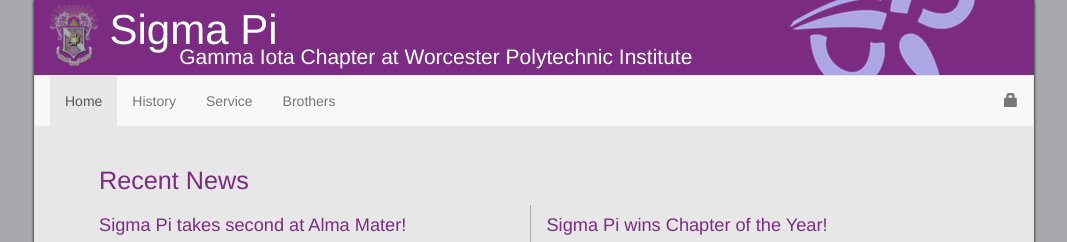
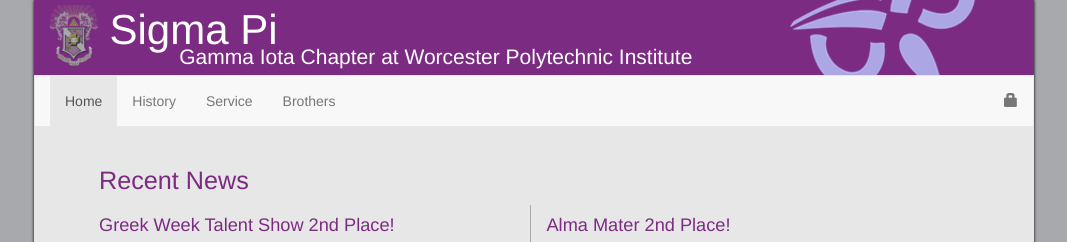
Before and after one commit to sdmoran/sigmapi-web, a Django app: page / in a window 1280 px wide. Shown: the top 242 px of the page, without its empty margins (106-1173 px from the left). Run offline with Django 3.2, Linux system fonts and the light colour scheme; some libraries are stand-ins or nearby versions.

Commit message:
Add Greek Week talent show video.

```diff
--- a/SigmaPi/PubSite/templates/home.html
+++ b/SigmaPi/PubSite/templates/home.html
@@ -16,7 +16,17 @@ Sigma Pi Gamma Iota
 	</h2>
 	<li>
 		<h4>
-			Sigma Pi takes second at Alma Mater!
+			Greek Week Talent Show 2nd Place!
+		</h4>
+		<iframe width="560" height="300" src="//www.youtube.com/embed/t0VNm6yLP_8" frameborder="0" allowfullscreen>
+		</iframe>
+		<p class="details">
+			Uptown Funk heroes save the day (2015)
+		</p>
+	</li>
+	<li class="separator">
+		<h4>
+			Alma Mater 2nd Place!
 		</h4>
 		<iframe width="560" height="300" src="//www.youtube.com/embed/3x9FrhKy1SY" frameborder="0" allowfullscreen>
 		</iframe>
@@ -24,18 +34,18 @@ Sigma Pi Gamma Iota
 			Sean Smith, Alexander Zitoli, and Michael Derryberry (2015)
 		</p>
 	</li>
-	<li class="separator">
+	<li>
 		<h4>
-			Sigma Pi wins Chapter of the Year!
+			Chapter of the Year!
 		</h4>
 		<img src="{% static "img/home/awards.JPG" %}">
 		<p class="details">
-			We also won awards for Most Improved Chapter, Outstanding Leadership Development, and Outstanding Risk Management.
+			We also won awards for Most Improved Chapter, Outstanding Leadership Development, and Outstanding Risk Management (2014)
 		</p>
 	</li>
-	<li>
+	<li class="separator">
 		<h4>
-			Sigma Pi wins Greek Week Talent Show!
+			Greek Week Talent Show 1st Place!
 		</h4>
 		<iframe width="560" height="350" src="//www.youtube.com/embed/NGgcKJ3XYDI" frameborder="0" allowfullscreen>
 		</iframe>
@@ -43,5 +53,6 @@ Sigma Pi Gamma Iota
 			 'N Sync versus Backstreet Boys throwdown! (2014)
 		</p>
 	</li>
+	<li>
 </ul>
 {% endblock %}
```
